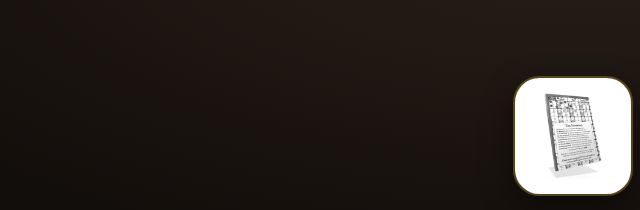
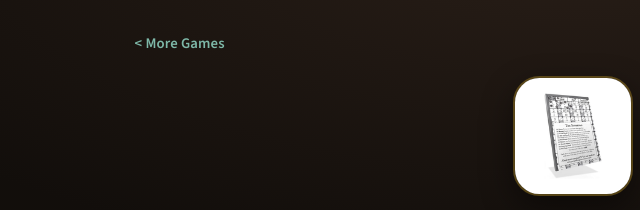
Before and after one commit to SiloCityLabs/skull-king, a website: page index.html in a window 1280 px wide. Shown: the top 210 px of the page, 67-707 px from the left. Drawn offline with nearby package versions, Linux system fonts and the light colour scheme; a web font is replaced by a local one.

Commit message:
Link to the SiloCity scorekeepers hub.
Add a More Games entry on home and in settings so players can jump to the shared hub.

Co-authored-by: Cursor <cursoragent@cursor.com>

```diff
--- a/index.html
+++ b/index.html
@@ -24,7 +24,7 @@
     <!-- HOME -->
     <section class="view view-home" id="viewHome" data-view-panel="home">
       <div class="home-top">
-        <span class="home-top-spacer" aria-hidden="true"></span>
+        <a class="more-games-link" href="https://silocitygames.com/scorekeepers" target="_blank" rel="noopener noreferrer">&lt; More Games</a>
         <button type="button" class="icon-btn" id="openSettingsBtn" aria-label="Settings">
           <svg viewBox="0 0 24 24" width="22" height="22" aria-hidden="true"><path fill="currentColor" d="M19.14 12.94c.04-.31.06-.63.06-.94s-.02-.63-.06-.94l2.03-1.58a.49.49 0 0 0 .12-.61l-1.92-3.32a.49.49 0 0 0-.59-.22l-2.39.96a7.2 7.2 0 0 0-1.62-.94l-.36-2.54A.48.48 0 0 0 14 2h-4a.48.48 0 0 0-.48.42l-.36 2.54c-.59.22-1.13.54-1.62.94l-2.39-.96a.49.49 0 0 0-.59.22L2.25 8.87a.49.49 0 0 0 .12.61l2.03 1.58c-.04.31-.06.63-.06.94s.02.63.06.94l-2.03 1.58a.49.49 0 0 0-.12.61l1.92 3.32c.12.22.39.3.59.22l2.39-.96c.5.4 1.03.72 1.62.94l.36 2.54c.05.24.24.42.48.42h4c.24 0 .44-.18.48-.42l.36-2.54c.59-.22 1.13-.54 1.62-.94l2.39.96c.22.08.47 0 .59-.22l1.92-3.32a.49.49 0 0 0-.12-.61l-2.03-1.58zM12 15.6A3.6 3.6 0 1 1 12 8.4a3.6 3.6 0 0 1 0 7.2z"/></svg>
         </button>
@@ -109,6 +109,13 @@
         </button>
 
         <h3 class="settings-section">About</h3>
+        <a class="settings-row" href="https://silocitygames.com/scorekeepers" target="_blank" rel="noopener noreferrer">
+          <div>
+            <div class="settings-label">&lt; More Games</div>
+            <div class="settings-sub">All SiloCity scorekeepers</div>
+          </div>
+          <svg viewBox="0 0 24 24" width="20" height="20" aria-hidden="true"><path fill="currentColor" d="M19 19H5V5h7V3H5a2 2 0 0 0-2 2v14a2 2 0 0 0 2 2h14c1.1 0 2-.9 2-2v-7h-2v7zM14 3v2h3.59l-9.83 9.83 1.41 1.41L19 6.41V10h2V3h-7z"/></svg>
+        </a>
         <a class="settings-row" href="https://silocitylabs.com" target="_blank" rel="noopener noreferrer">
           <div class="settings-label">Made by SiloCityLabs</div>
           <svg viewBox="0 0 24 24" width="20" height="20" aria-hidden="true"><path fill="currentColor" d="M19 19H5V5h7V3H5a2 2 0 0 0-2 2v14a2 2 0 0 0 2 2h14c1.1 0 2-.9 2-2v-7h-2v7zM14 3v2h3.59l-9.83 9.83 1.41 1.41L19 6.41V10h2V3h-7z"/></svg>
--- a/styles.css
+++ b/styles.css
@@ -102,14 +102,29 @@ button {
 /* Brand home */
 .home-top {
   display: flex;
-  justify-content: flex-end;
+  justify-content: space-between;
   align-items: center;
   min-height: 40px;
   margin-bottom: 0.25rem;
+  gap: 0.5rem;
 }
 
-.home-top-spacer {
-  flex: 1;
+.more-games-link {
+  display: inline-flex;
+  align-items: center;
+  min-height: 40px;
+  padding: 0 0.35rem;
+  color: var(--foam);
+  text-decoration: none;
+  font-size: 0.92rem;
+  font-weight: 600;
+  letter-spacing: 0.01em;
+}
+
+.more-games-link:hover,
+.more-games-link:focus-visible {
+  text-decoration: underline;
+  text-underline-offset: 3px;
 }
 
 .brand-hero {
```
